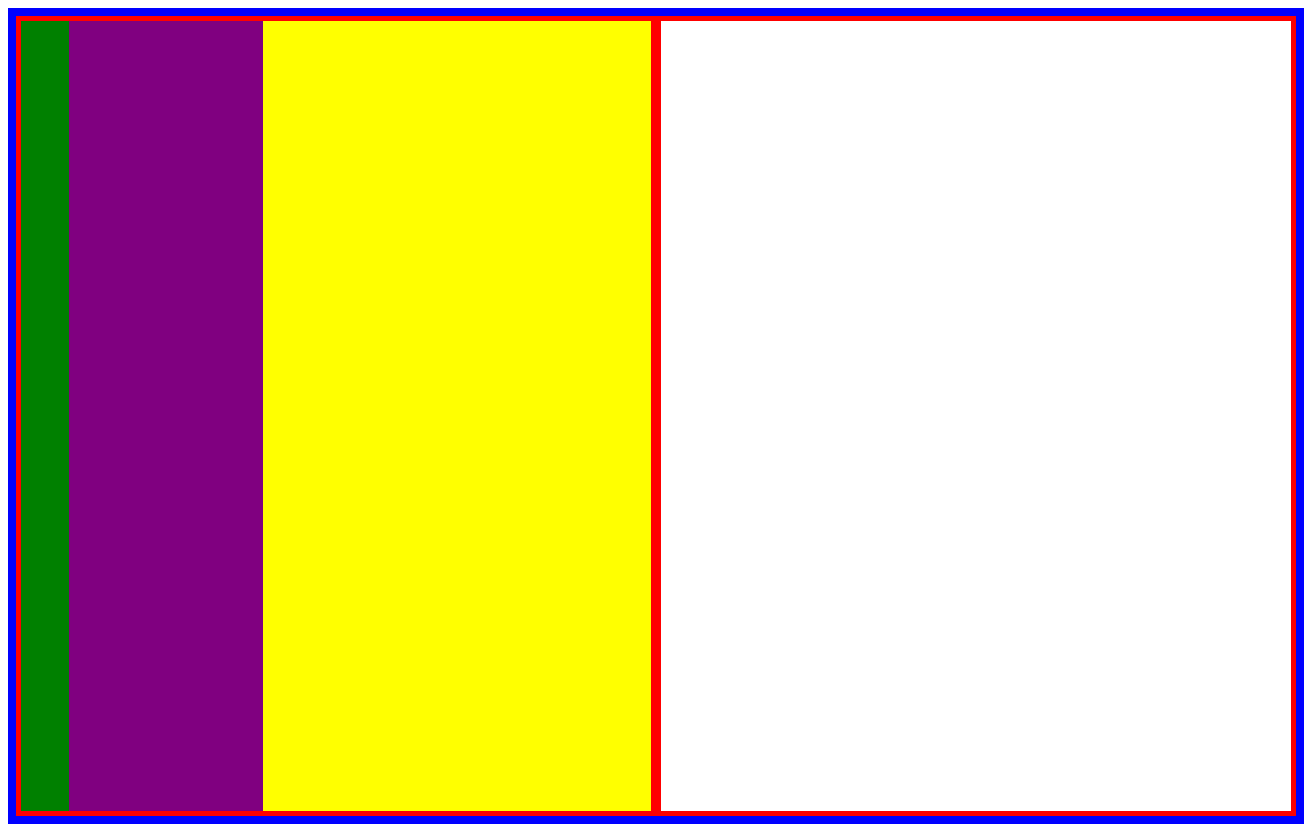
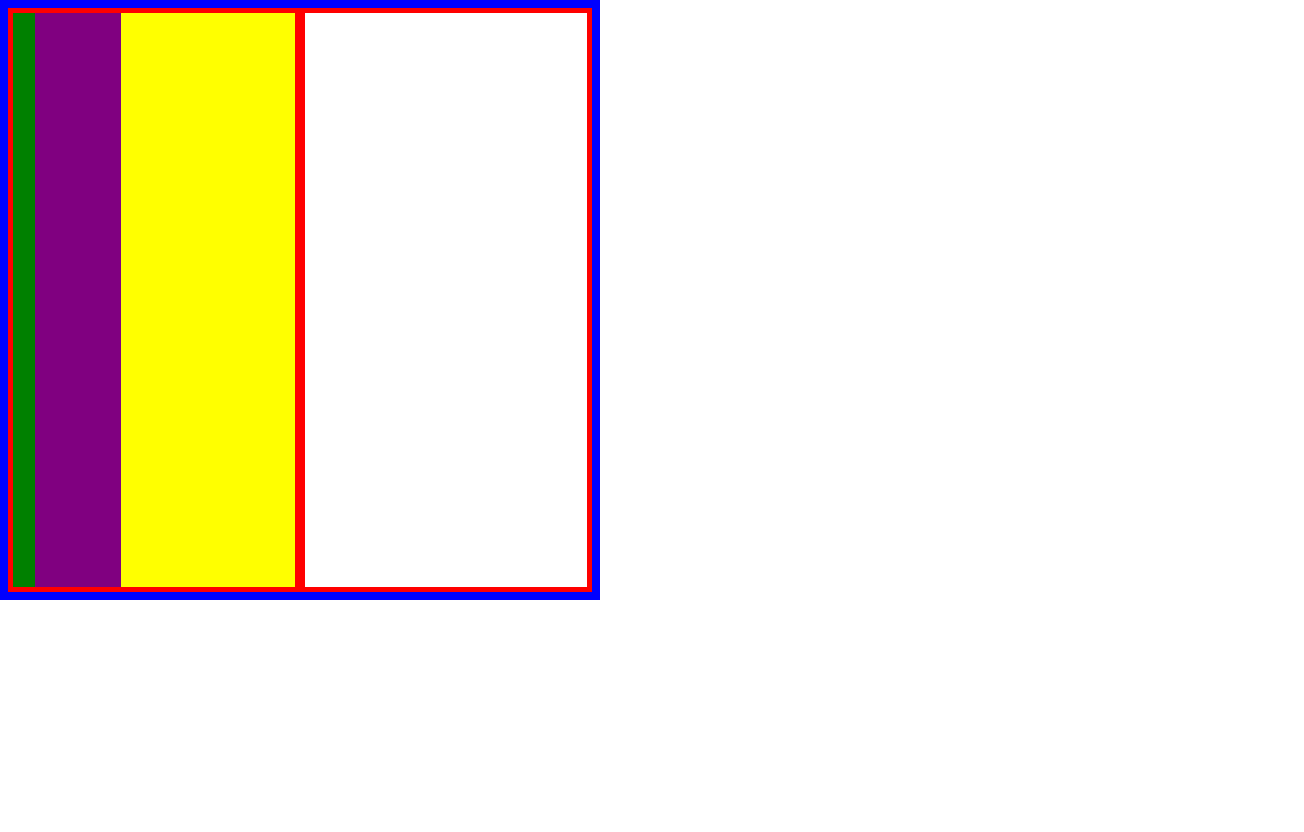
Before and after one commit to githly/SimplonStrap, a plain HTML site: page index.html in a window 1280 px wide. Shown: the whole page, 1304 px wide, since content can reach past the window. After the commit the page ends 800 px from the top, so only its background shows below. Drawn offline with Linux system fonts and the light colour scheme.

Commit message:
grid 0.5

```diff
--- a/index.html
+++ b/index.html
@@ -3,7 +3,7 @@
   <head>
     <meta charset="utf-8">
     <meta name="viewport" content="width=device-width, initial-scale=1">
-    <link rel="stylesheet" href="style.css" media="screen" title="no title">
+    <link rel="stylesheet" href="ms-dos_style.css" media="screen" title="no title">
     <title>SimplonStrap </title>
   </head>
   <body>
@@ -11,19 +11,29 @@
       <!-- Add Navigation Bar-->
     </header>
     <main>
-      <!-- containflex permet d'initialiser la grid -->
-      <div class="containflex">
-        <!-- colflexnorm fait une colonne flex qui s'adapte en fonction
-        du nombre de colonne que vous allez mettre dans containflex pour
-        que toute les colonnes aient la même taille-->
+      <!--
+      "containflex" allows grid's initialization.
+       Grid's size takes Div's size.
+      -->
+      <div class="taillerandom containflex">
+        <!--
+        "colflexnorm" makes a flex column that adapts to the number
+         of columns you will put in "containflex".
+         It gives the same size for all columns
+        -->
         <div class="colflexnorm">
-          <!-- Vous pouvez aussi mettre des colonnes dans
-          dans d'autres colonnes -->
+          <!--
+          You can also put columns in other columns
+          -->
 
-          <!-- Il y a 3 colonnes avec des tailles defini :
-          colflextiny : sera toujours plus petit que le reste;
-          colflexmedium : aura une taille moyenne par rapport aux autres;
-          colflexbig : sera toujours plus gros; -->
+          <!--
+          There are 3 columns with defined sizes:
+          "colflextiny": will always be smaller
+           than the rest.
+          "colflexmedium": will have an average size
+           compared to others.
+          "colflexbig": will always be bigger
+          -->
           <div class="colflextiny">
 
           </div>
--- a/style.css
+++ b/ms-dos_style.css
@@ -1,4 +1,8 @@
 /* Reset User Agent */
+*{
+  margin: 0;
+  padding: 0;
+}
 
 /* General Styles */
 
@@ -25,31 +29,39 @@ footer {
 /* Navigation Bar */
 
 /* Grid */
+.taillerandom{
+  height: 600px;
+  width: 600px;
+}
+
 .containflex{
   display: flex;
-  width: 100vw;
-  height: 100vh;
   border: 8px solid blue;
+  box-sizing: border-box;
 }
 .colflexnorm{
   display: flex;
   flex: 1;
   border: 5px solid red;
+  box-sizing: border-box;
 }
 .colflextiny{
   display: flex;
   flex: 0.5;
   background-color: green;
+  box-sizing: border-box;
 }
 .colflexmedium{
   display: flex;
   flex: 2;
   background-color: purple;
+  box-sizing: border-box;
 }
 .colflexbig{
   display: flex;
   flex: 4;
   background-color: yellow;
+  box-sizing: border-box;
 }
 /*Fin Grid*/
 
```
